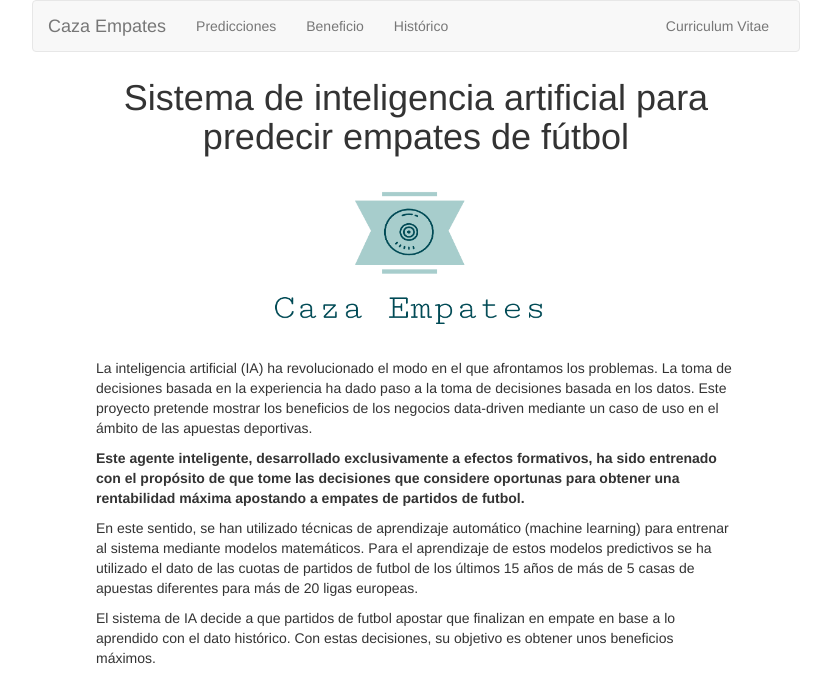
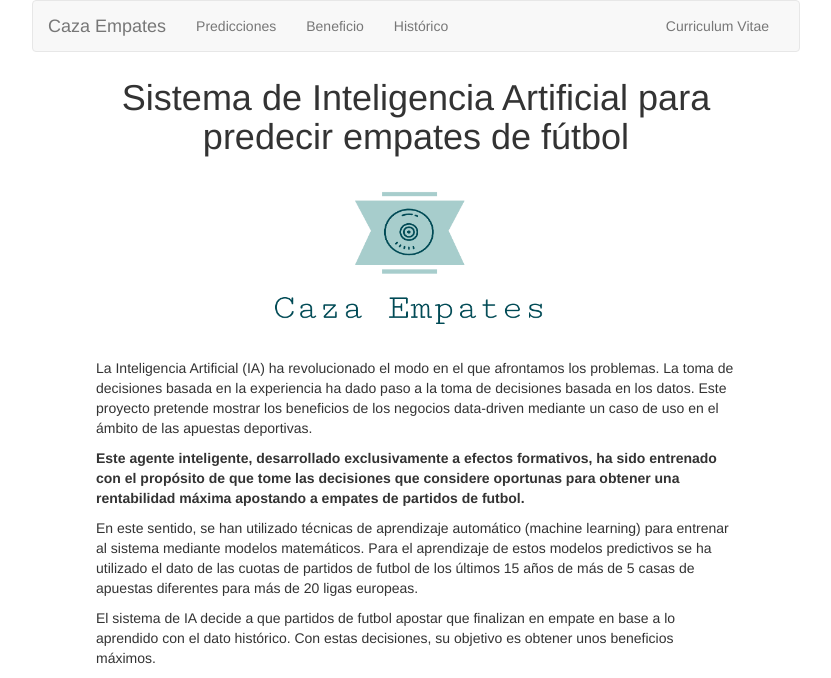
Before and after one commit to AlphaPicks/AlphaPicks, a Django app: page / in a window 1280 px wide. Shown: the top 678 px of the page, without its empty margins (224-1055 px from the left). Run offline with Django 3.2, Linux system fonts and the light colour scheme; some libraries are stand-ins or nearby versions.

Commit message:
Inteligencia Artificial

```diff
--- a/web_project/templates/home.html
+++ b/web_project/templates/home.html
@@ -15,14 +15,14 @@
     {% include "menuSuperior.html" %}
 
   <section style="margin-right: 25%; margin-left: 25%; margin-bottom: 2%;">
-    <h1 style="text-align: center">Sistema de inteligencia artificial para predecir empates de fútbol</h1>
+    <h1 style="text-align: center">Sistema de Inteligencia Artificial para predecir empates de fútbol</h1>
   </section>
 
      <section style="margin-right: 25%; margin-left: 25%; margin-bottom: 2%;">
       <p style="text-align:center;"> <img src="static/logo/logo_transparent_2.png" alt="Logo" width = 300 height = 150></p><!--<img src="{% static "logo/logo_transparent_2.png" %}" alt="Logo" width = 300 height = 150></p>-->
     </section>
     <section style="margin-right: 25%; margin-left: 25%; margin-bottom: 2%;">
-     <p>La inteligencia artificial (IA) ha revolucionado el modo en el que afrontamos los problemas. La toma de decisiones basada en la experiencia ha dado paso a la toma de decisiones basada en los datos. Este proyecto pretende mostrar los beneficios de los negocios data-driven mediante un caso de uso en el ámbito de las apuestas deportivas.</p>
+     <p>La Inteligencia Artificial (IA) ha revolucionado el modo en el que afrontamos los problemas. La toma de decisiones basada en la experiencia ha dado paso a la toma de decisiones basada en los datos. Este proyecto pretende mostrar los beneficios de los negocios data-driven mediante un caso de uso en el ámbito de las apuestas deportivas.</p>
   <p><strong>Este agente inteligente, desarrollado exclusivamente a efectos formativos, ha sido entrenado con el propósito de que tome las decisiones que considere oportunas para obtener una rentabilidad máxima apostando a empates de partidos de futbol.</strong></p>
   <p>En este sentido, se han utilizado técnicas de aprendizaje automático (machine learning) para entrenar al sistema mediante modelos matemáticos. Para el aprendizaje de estos modelos predictivos se ha utilizado el dato de las cuotas de partidos de futbol de los últimos 15 años de más de 5 casas de apuestas diferentes para más de 20 ligas europeas.</p>
   <p>El sistema de IA decide a que partidos de futbol apostar que finalizan en empate en base a lo aprendido con el dato histórico. Con estas decisiones, su objetivo es obtener unos beneficios máximos.</p>
```
